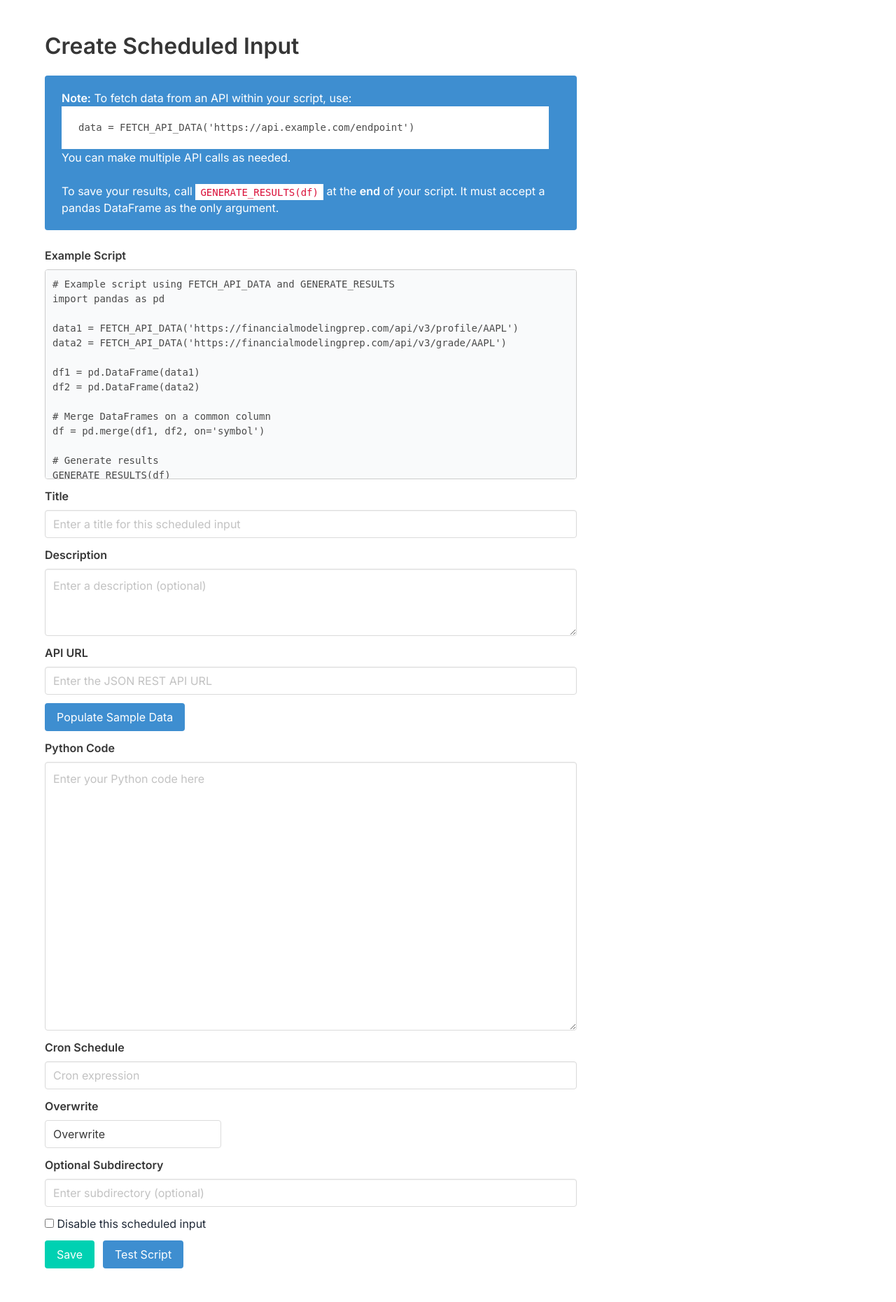
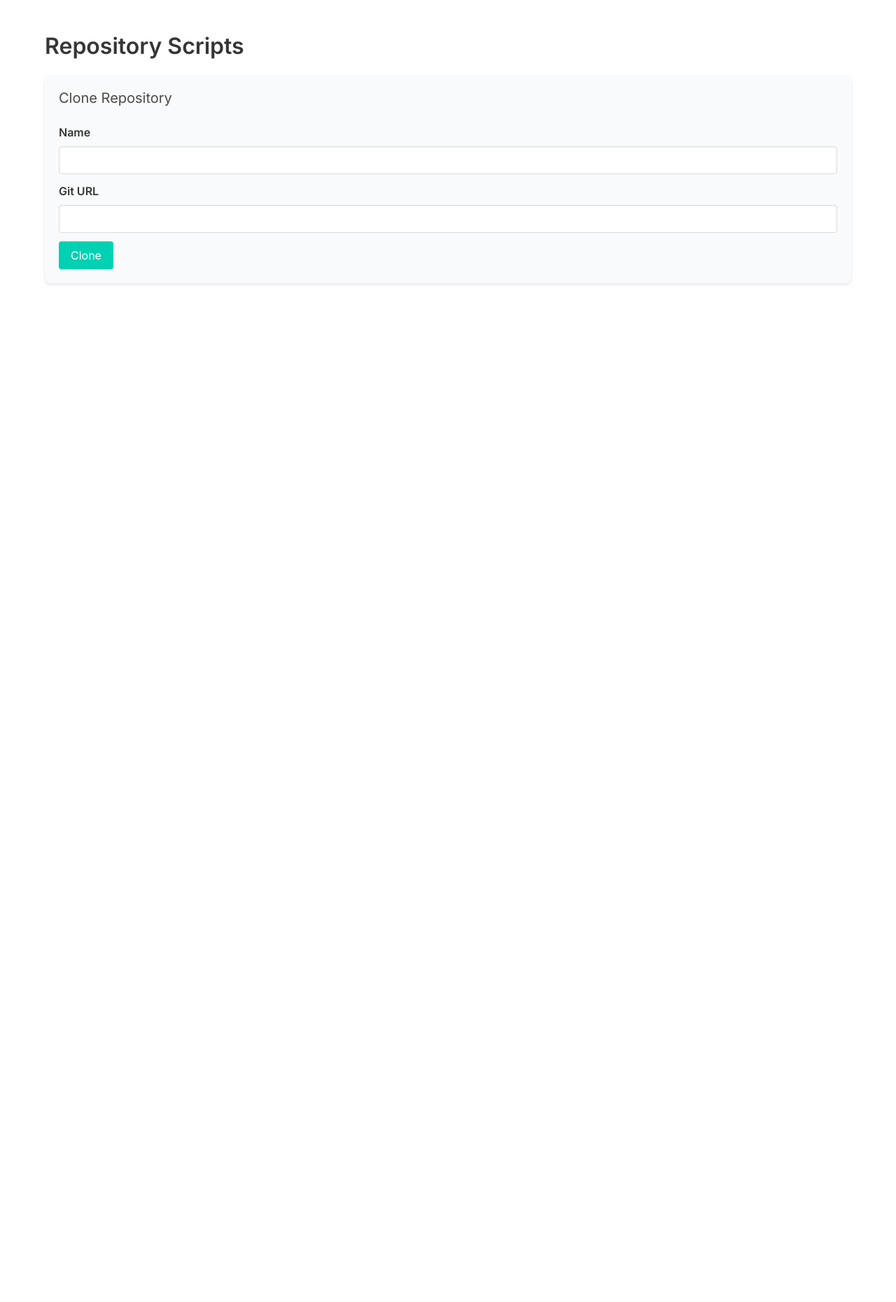
Before and after one commit to 13alvone/speakQuery, a Flask app: page /scheduled_input/3 in a window 1280 px wide. Shown: the whole page at 70% size. After the commit the page ends 407 px from the top, so only its background shows below. Run offline with Flask 3, Linux system fonts and the light colour scheme; data comes from the database, SQL or seed files in the repository; parts of the project's set-up code (start-up, migrations or seed data) failed here and were passed over.

Commit message:
Add repo management UI and scheduling tests

```diff
--- a/frontend/static/js/schedule_input.js
+++ b/frontend/static/js/schedule_input.js
@@ -1,171 +1,159 @@
-// schedule_input.js
+// schedule_input.js - repo management interface
 
-document.addEventListener("DOMContentLoaded", function () {
-    const form = document.getElementById('scheduled-input-form');
-    const testScriptBtn = document.getElementById('test-script-btn');
-    const populateDataBtn = document.getElementById('populate-data-btn');
-    const codeTextarea = document.getElementById('code');
-    const dfSummaryContainer = document.getElementById('df-summary-container');
-    const apiUrlInput = document.getElementById('api_url');
-    const jsonDisplayContainer = document.getElementById('json-display-container');
-    const notificationContainer = document.getElementById('notification-container');
+document.addEventListener('DOMContentLoaded', function () {
+    loadRepos();
 
-    // Attach the validation function to form submit
-    form.addEventListener('submit', function (event) {
-        event.preventDefault(); // Prevent the default form submission
-
-        // Validate the form
-        if (!validateForm()) {
+    const cloneForm = document.getElementById('clone-repo-form');
+    cloneForm.addEventListener('submit', function (e) {
+        e.preventDefault();
+        const name = document.getElementById('clone-name').value.trim();
+        const url = document.getElementById('clone-url').value.trim();
+        if (!name || !url) {
+            showError('Name and URL required');
             return;
         }
+        axios.post('/clone_repo', { name: name, git_url: url })
+            .then(() => {
+                showSuccess('Repository cloned');
+                cloneForm.reset();
+                loadRepos();
+            })
+            .catch(err => handleError(err, 'Failed to clone repository'));
+    });
 
-        const formData = new FormData(form);
-
-        // Convert FormData to JSON, handling the 'disabled' checkbox
-        const jsonData = {};
-        formData.forEach((value, key) => {
-            if (key === 'disabled') {
-                jsonData[key] = true; // Checkbox is checked
-            } else {
-                jsonData[key] = value;
-            }
-        });
-
-        // If 'disabled' checkbox is not checked, set it to false
-        if (!formData.has('disabled')) {
-            jsonData['disabled'] = false;
-        }
-
-        // Submit the form using Axios
-        axios.post('/commit_scheduled_input', jsonData)
-            .then(response => {
-                const result = response.data;
-                if (response.status === 200 && result.status === 'success') {
-                    // Redirect to the scheduled_inputs.html page after a successful save
-                    window.location.href = '/scheduled_inputs.html';
+    function loadRepos() {
+        axios.get('/list_repos')
+            .then(resp => {
+                if (resp.data.status === 'success') {
+                    renderRepos(resp.data.repos);
                 } else {
-                    // If there is an error, display the error message
-                    showError(result.message || 'An error occurred while saving the scheduled input.');
+                    showError('Failed to load repositories');
                 }
             })
-            .catch(error => {
-                console.error('Error:', error);
-                showError('An unexpected error occurred.');
-            });
-    });
-
-    // Function to validate input fields
-    function validateForm() {
-        const cronSchedule = document.getElementById('cron_schedule').value;
-
-        // Simple validation pattern for cron schedule
-        const cronPattern = /^[\w\s*\/,-]+$/;
-
-        if (!cronPattern.test(cronSchedule)) {
-            showError('Invalid cron schedule format.');
-            return false;
-        }
-
-        return true;
+            .catch(err => handleError(err, 'Failed to load repositories'));
     }
 
-    // Function to escape HTML special characters
-    function escapeHtml(text) {
-        const map = {
-            '&': '&amp;',
-            '<': '&lt;',
-            '>': '&gt;',
-            '"': '&quot;',
-            "'": '&#039;',
-            '`': '&#096;',
-        };
-        return text.replace(/[&<>"'`]/g, function(m) { return map[m]; });
+    function renderRepos(repos) {
+        const container = document.getElementById('repos-container');
+        container.innerHTML = '';
+        repos.forEach(repo => {
+            const box = document.createElement('div');
+            box.className = 'box';
+            const title = document.createElement('h2');
+            title.className = 'subtitle';
+            title.textContent = repo.name;
+            box.appendChild(title);
+
+            const pullBtn = document.createElement('button');
+            pullBtn.className = 'button is-info mr-2';
+            pullBtn.textContent = 'Pull';
+            pullBtn.addEventListener('click', () => {
+                axios.post(`/pull_repo/${repo.id}`, {})
+                    .then(() => showSuccess('Repository updated'))
+                    .catch(err => handleError(err, 'Failed to pull repository'));
+            });
+            box.appendChild(pullBtn);
+
+            const delBtn = document.createElement('button');
+            delBtn.className = 'button is-danger mr-2';
+            delBtn.textContent = 'Delete Repo';
+            delBtn.addEventListener('click', () => {
+                if (confirm('Delete this repository?')) {
+                    axios.post(`/delete_repo/${repo.id}`, {})
+                        .then(() => {
+                            showSuccess('Repository deleted');
+                            loadRepos();
+                        })
+                        .catch(err => handleError(err, 'Failed to delete repo'));
+                }
+            });
+            box.appendChild(delBtn);
+
+            const scriptsDiv = document.createElement('div');
+            scriptsDiv.id = `repo-${repo.id}-scripts`;
+            scriptsDiv.className = 'mt-3';
+            box.appendChild(scriptsDiv);
+
+            container.appendChild(box);
+            loadScripts(repo.id);
+        });
     }
 
-    // Event listener for the Populate Sample Data button
-    populateDataBtn.addEventListener('click', function () {
-        const apiUrl = apiUrlInput.value.trim();
+    function loadScripts(repoId) {
+        axios.get(`/list_repo_scripts/${repoId}`)
+            .then(resp => {
+                if (resp.data.status === 'success') {
+                    renderScripts(repoId, resp.data.scripts);
+                } else {
+                    showError('Failed to list scripts');
+                }
+            })
+            .catch(err => handleError(err, 'Failed to list scripts'));
+    }
 
-        if (!apiUrl) {
-            showError('Please enter an API URL.');
+    function renderScripts(repoId, scripts) {
+        const container = document.getElementById(`repo-${repoId}-scripts`);
+        container.innerHTML = '';
+        if (scripts.length === 0) {
+            container.textContent = 'No scripts found.';
             return;
         }
+        scripts.forEach(name => {
+            const row = document.createElement('div');
+            row.className = 'field is-grouped mb-1';
 
-        if (!isValidUrl(apiUrl)) {
-            showError('Please enter a valid API URL.');
-            return;
-        }
+            const nameEl = document.createElement('p');
+            nameEl.className = 'control';
+            nameEl.textContent = name;
+            row.appendChild(nameEl);
 
-        // Fetch the JSON data from the API
-        axios.post('/fetch_api_data', { api_url: apiUrl })
-            .then(response => {
-                const data = response.data;
-                if (data.status === 'success') {
-                    // Limit the JSON data to 2000 lines
-                    let jsonString = JSON.stringify(data.api_data, null, 2);
-                    let lines = jsonString.split('\n');
-                    if (lines.length > 2000) {
-                        lines = lines.slice(0, 2000);
-                        lines.push('... (truncated)');
-                        jsonString = lines.join('\n');
-                    }
+            const inputEl = document.createElement('input');
+            inputEl.className = 'input control';
+            inputEl.type = 'text';
+            inputEl.placeholder = 'Cron schedule';
+            const inputWrap = document.createElement('p');
+            inputWrap.className = 'control';
+            inputWrap.appendChild(inputEl);
+            row.appendChild(inputWrap);
 
-                    // Display the prettified JSON in the right column
-                    jsonDisplayContainer.innerHTML = `
-                        <label class="label">Sample API Data</label>
-                        <pre class="json-display">${escapeHtml(jsonString)}</pre>
-                    `;
-                } else {
-                    showError('Error fetching API data: ' + data.message);
+            const setBtn = document.createElement('button');
+            setBtn.className = 'button is-primary control';
+            setBtn.textContent = 'Set';
+            setBtn.addEventListener('click', () => {
+                const cron = inputEl.value.trim();
+                if (!cron) { showError('Cron schedule required'); return; }
+                axios.post('/set_script_schedule', { repo_id: repoId, script_name: name, cron_schedule: cron })
+                    .then(() => showSuccess('Schedule saved'))
+                    .catch(err => handleError(err, 'Failed to set schedule'));
+            });
+            row.appendChild(setBtn);
+
+            const editBtn = document.createElement('button');
+            editBtn.className = 'button is-link control';
+            editBtn.textContent = 'Edit';
+            editBtn.addEventListener('click', () => {
+                const content = prompt('New file contents?');
+                if (content !== null) {
+                    axios.post('/edit_repo_file', { repo_id: repoId, file_path: name, content: content })
+                        .then(() => showSuccess('File updated'))
+                        .catch(err => handleError(err, 'Failed to edit file'));
                 }
-            })
-            .catch(error => {
-                console.error('Error:', error);
-                showError('An error occurred while fetching the API data.');
             });
-    });
+            row.appendChild(editBtn);
 
-    // Function to validate the API URL
-    function isValidUrl(url) {
-        try {
-            new URL(url);
-            return true;
-        } catch (_) {
-            return false;
-        }
+            const delBtn = document.createElement('button');
+            delBtn.className = 'button is-danger control';
+            delBtn.textContent = 'Delete';
+            delBtn.addEventListener('click', () => {
+                if (confirm('Delete this file?')) {
+                    axios.post('/delete_repo_file', { repo_id: repoId, file_path: name })
+                        .then(() => { showSuccess('File deleted'); loadScripts(repoId); })
+                        .catch(err => handleError(err, 'Failed to delete file'));
+                }
+            });
+            row.appendChild(delBtn);
+
+            container.appendChild(row);
+        });
     }
-
-    // Event listener for the Test Script button
-    testScriptBtn.addEventListener('click', function () {
-        const userCode = codeTextarea.value.trim();
-
-        if (!userCode) {
-            showError('Please enter your Python code before testing.');
-            return;
-        }
-
-        // Send the code to the server for testing
-        axios.post('/test_scheduled_input', { code: userCode })
-            .then(response => {
-                const data = response.data;
-                if (data.status === 'success') {
-                    // Display the DataFrame summary
-                    dfSummaryContainer.style.display = 'block';
-                    dfSummaryContainer.innerHTML = `
-                        <label class="label">DataFrame Summary</label>
-                        <pre>${escapeHtml(data.df_summary)}</pre>
-                    `;
-                } else {
-                    dfSummaryContainer.style.display = 'none';
-                    showError('Error testing script: ' + data.message);
-                }
-            })
-            .catch(error => {
-                console.error('Error:', error);
-                dfSummaryContainer.style.display = 'none';
-                showError('An error occurred while testing the script.');
-            });
-    });
-
-    // Notifications are provided by common.js
 });
--- a/frontend/templates/navbar.html
+++ b/frontend/templates/navbar.html
@@ -5,7 +5,7 @@
         <li class="{% if request.path == '/lookups.html' %}active{% endif %}"><a href="/lookups.html">Lookups</a></li>
         <li class="{% if request.path == '/history.html' %}active{% endif %}"><a href="/history.html">Search History</a></li>
         <li class="{% if request.path == '/saved_searches.html' %}active{% endif %}"><a href="/saved_searches.html">Scheduled Searches</a></li>
-        <li class="{% if request.path == '/schedule_input.html' %}active{% endif %}"><a href="/schedule_input.html">Create Input</a></li>
+        <li class="{% if request.path == '/schedule_input.html' %}active{% endif %}"><a href="/schedule_input.html">Repos</a></li>
         <li class="{% if request.path == '/scheduled_inputs.html' %}active{% endif %}"><a href="/scheduled_inputs.html">Scheduled Inputs</a></li>
         {% if current_user.role == 'admin' %}
         <li class="{% if request.path == '/settings.html' %}active{% endif %}"><a href="/settings.html">Settings</a></li>
--- a/frontend/templates/schedule_input.html
+++ b/frontend/templates/schedule_input.html
@@ -1,6 +1,6 @@
 {% extends 'base.html' %}
 
-{% block title %}Create Scheduled Input{% endblock %}
+{% block title %}Repository Scripts{% endblock %}
 
 {% block extra_css %}
     <link rel="stylesheet" href="{{ url_for('static', filename='css/schedule_input.css') }}">
@@ -9,153 +9,38 @@
 {% block content %}
 <section class="section">
     <div class="container">
-        <h1 class="title">Create Scheduled Input</h1>
+        <h1 class="title">Repository Scripts</h1>
+        <div id="notification-container"></div>
 
-
-        <div class="columns">
-            <!-- Left Column -->
-            <div class="column is-two-thirds">
-                <!-- Static Note -->
-                <div class="notification is-info">
-                    <strong>Note:</strong> To fetch data from an API within your script, use:
-                    <pre><code>data = FETCH_API_DATA('https://api.example.com/endpoint')</code></pre>
-                    You can make multiple API calls as needed.
-                    <br><br>
-                    To save your results, call <code>GENERATE_RESULTS(df)</code> at the <strong>end</strong> of your script. It must accept a pandas DataFrame as the only argument.
-                </div>
-
-                <!-- Static Code Example -->
+        <div class="box">
+            <h2 class="subtitle">Clone Repository</h2>
+            <form id="clone-repo-form">
                 <div class="field">
-                    <label class="label">Example Script</label>
+                    <label class="label" for="clone-name">Name</label>
                     <div class="control">
-                        <pre class="static-code-block">
-# Example script using FETCH_API_DATA and GENERATE_RESULTS
-import pandas as pd
-
-data1 = FETCH_API_DATA('https://financialmodelingprep.com/api/v3/profile/AAPL')
-data2 = FETCH_API_DATA('https://financialmodelingprep.com/api/v3/grade/AAPL')
-
-df1 = pd.DataFrame(data1)
-df2 = pd.DataFrame(data2)
-
-# Merge DataFrames on a common column
-df = pd.merge(df1, df2, on='symbol')
-
-# Generate results
-GENERATE_RESULTS(df)
-                        </pre>
+                        <input class="input" id="clone-name" type="text" required>
                     </div>
                 </div>
-
-                <form id="scheduled-input-form" method="POST" action="/commit_scheduled_input">
-                    <input type="hidden" name="csrf_token" value="{{ csrf_token() }}">
-                    <!-- Title Field -->
                 <div class="field">
-                        <label class="label" for="title">Title</label>
+                    <label class="label" for="clone-url">Git URL</label>
                     <div class="control">
-                            <input class="input" type="text" id="title" name="title" placeholder="Enter a title for this scheduled input" required>
+                        <input class="input" id="clone-url" type="url" required>
                     </div>
                 </div>
-
-                    <!-- Description Field -->
-                    <div class="field">
-                        <label class="label" for="description">Description</label>
-                        <div class="control">
-                            <textarea class="textarea" id="description" name="description" rows="3" placeholder="Enter a description (optional)"></textarea>
-                        </div>
-                    </div>
-
-                    <!-- API URL Field -->
-                    <div class="field">
-                        <label class="label" for="api_url">API URL</label>
-                        <div class="control">
-                            <input class="input" type="url" id="api_url" name="api_url" placeholder="Enter the JSON REST API URL">
-                        </div>
-                    </div>
-
-                    <!-- Populate Sample Data Button -->
                 <div class="field">
                     <div class="control">
-                            <button class="button is-info" type="button" id="populate-data-btn">Populate Sample Data</button>
-                        </div>
-                    </div>
-
-                    <!-- Python Code Field -->
-                    <div class="field">
-                        <label class="label" for="code">Python Code</label>
-                        <div class="control">
-                            <textarea class="textarea" id="code" name="code" rows="15" placeholder="Enter your Python code here" required></textarea>
-                        </div>
-                    </div>
-
-                    <!-- Cron Schedule Field -->
-                    <div class="field">
-                        <label class="label" for="cron_schedule">Cron Schedule</label>
-                        <div class="control">
-                            <input class="input" type="text" id="cron_schedule" name="cron_schedule" placeholder="Cron expression" required>
-                        </div>
-                    </div>
-
-                    <!-- Overwrite Field -->
-                    <div class="field">
-                        <label class="label" for="overwrite">Overwrite</label>
-                        <div class="control">
-                            <div class="select">
-                                <select id="overwrite" name="overwrite" required>
-                                    <option value="true">Overwrite</option>
-                                    <option value="false">Create new file on conflict</option>
-                                </select>
-                            </div>
-                        </div>
-                    </div>
-
-                    <!-- Subdirectory Field -->
-                    <div class="field">
-                        <label class="label" for="subdirectory">Optional Subdirectory</label>
-                        <div class="control">
-                            <input class="input" type="text" id="subdirectory" name="subdirectory" placeholder="Enter subdirectory (optional)">
-                        </div>
-                    </div>
-
-                    <!-- Disabled Field -->
-                    <div class="field">
-                        <div class="control">
-                            <label class="checkbox">
-                                <input type="checkbox" id="disabled" name="disabled">
-                                Disable this scheduled input
-                            </label>
-                        </div>
-                    </div>
-
-                    <!-- Form Buttons -->
-                    <div class="field is-grouped">
-                        <div class="control">
-                            <button class="button is-primary" type="submit">Save</button>
-                        </div>
-                        <div class="control">
-                            <button class="button is-info" type="button" id="test-script-btn">Test Script</button>
+                        <button class="button is-primary" type="submit">Clone</button>
                     </div>
                 </div>
             </form>
-
-                <!-- DataFrame Summary Display -->
-                <div id="df-summary-container" class="box" style="display: none;">
-                    <!-- DataFrame summary will be displayed here -->
-                </div>
         </div>
 
-            <!-- Right Column -->
-            <div class="column" id="json-display-container">
-                <!-- Sample JSON data will be displayed here -->
-            </div>
-        </div>
+        <div id="repos-container"></div>
     </div>
 </section>
 {% endblock %}
 
 {% block extra_js %}
-    <!-- Include Axios if not already included globally -->
     <script src="https://cdn.jsdelivr.net/npm/axios/dist/axios.min.js"></script>
-    <!-- Include your JavaScript file -->
     <script src="{{ url_for('static', filename='js/schedule_input.js') }}"></script>
 {% endblock %}
```
Also changed, not shown: routes/repos.py (+18 -0 lines), tests/test_repo_ui_schedule.py (added, +75 -0 lines). Lines whose indentation alone changed are shown as unchanged.
